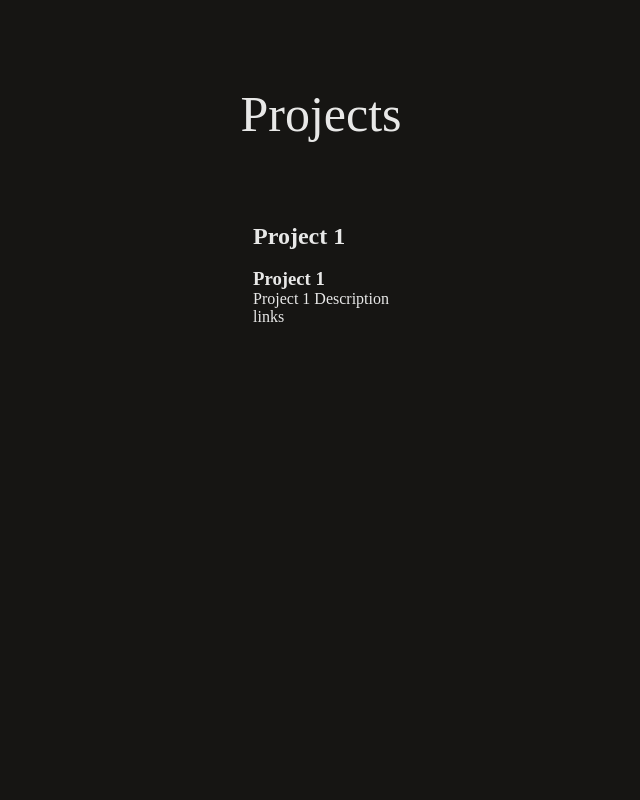
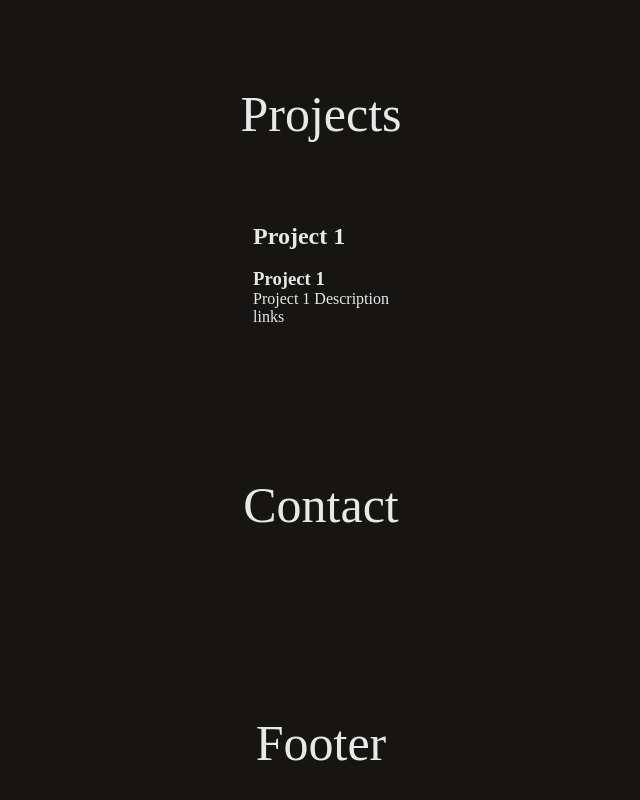
Before and after one commit to nikendrashekhawat/portfolio, a React (Vite) app: page / in a window 1280 px wide. Shown: the part 3718-4518 px from the top of the page, without its empty margins (319-959 px from the left). Before the commit the page ends 4094 px from the top, so only its background shows below. Built offline with nearby package versions, Linux system fonts and the light colour scheme.

Commit message:
add contact and footer components

```diff
--- a/src/App.jsx
+++ b/src/App.jsx
@@ -4,6 +4,8 @@ import Profile from './components/home/Header'
 import About from './components/about/About'
 import Experience from './components/experience/Experience'
 import Projects from './components/projects/Projects'
+import Contact from './components/contact/Contact'
+import Footer from './components/footer/Footer'
 
 const App = () => {
   return (
@@ -13,6 +15,8 @@ const App = () => {
       <About/>
       <Experience/>
       <Projects/>
+      <Contact/>
+      <Footer/>
     </div>
   )
 }
--- /dev/null
+++ b/src/components/contact/Contact.css
@@ -0,0 +1,18 @@
+.contact {
+    margin: 50px 170px;
+    display: flex;
+    align-items: center;
+    flex-direction: column;
+    color: white;
+    gap: 50px;
+    opacity: 0.9;
+    padding: 50px;
+}
+
+.contact h1{
+    position: relative;
+    font-size: 50px;
+    font-weight: 500;
+    text-align: center;
+    padding-bottom: 30px;
+}
--- /dev/null
+++ b/src/components/contact/Contact.jsx
@@ -0,0 +1,12 @@
+import React from 'react'
+import './Contact.css'
+
+const Contact = () => {
+  return (
+    <div className='contact'>
+        <h1>Contact</h1>
+    </div>
+  )
+}
+
+export default Contact
--- /dev/null
+++ b/src/components/footer/Footer.css
@@ -0,0 +1,18 @@
+.footer {
+    margin: 50px 170px;
+    display: flex;
+    align-items: center;
+    flex-direction: column;
+    color: white;
+    gap: 50px;
+    opacity: 0.9;
+    padding: 50px;
+}
+
+.footer h1{
+    position: relative;
+    font-size: 50px;
+    font-weight: 500;
+    text-align: center;
+    padding-bottom: 30px;
+}
--- /dev/null
+++ b/src/components/footer/Footer.jsx
@@ -0,0 +1,13 @@
+import React from 'react'
+import './Footer.css'
+
+const Footer = () => {
+  return (
+    <div className='footer'>
+        <h1>Footer</h1>
+
+    </div>
+  )
+}
+
+export default Footer
--- a/src/components/home/Header.css
+++ b/src/components/home/Header.css
@@ -74,25 +74,25 @@
     margin-bottom: 50px;
     margin-top: 30px;
 }
-.contact{
+.profile-connect-contact{
     padding: 25px 45px;
     border-radius: 50px;
     background: linear-gradient(267deg, #f76f07 30%, #571183 102.06%);
     cursor: pointer;
     transition: transform 0.3s ease, border-color 0.3s ease;
 }
-.contact:hover{
+.profile-connect-contact:hover{
     transform: scale(1.05);
     border: 2px solid white
 }
-.resume{
+.profile-connect-resume{
     padding: 23px 45px;
     border-radius: 50px;
     border: 2px solid white;
     cursor: pointer;
     transition: transform 0.3s ease, border-color 0.3s ease;
 }
-.resume:hover{
+.profile-connect-resume:hover{
     transform: scale(1.05);
     border-color: #f98b37;
 }
--- a/src/components/home/Header.jsx
+++ b/src/components/home/Header.jsx
@@ -11,8 +11,8 @@ const Profile = () => {
           <h1><span>Nikendra Shekhawat</span></h1>
           <p>Data Scientist | Machine Learning & MLOps Engineer</p>
           <div className="profile-connect">
-            <div className="contact">Connect with me</div>
-            <div className="resume">My resume</div>
+            <div className="profile-connect-contact">Connect with me</div>
+            <div className="profile-connect-resume">My resume</div>
           </div>
         </div>
     </div>
```
